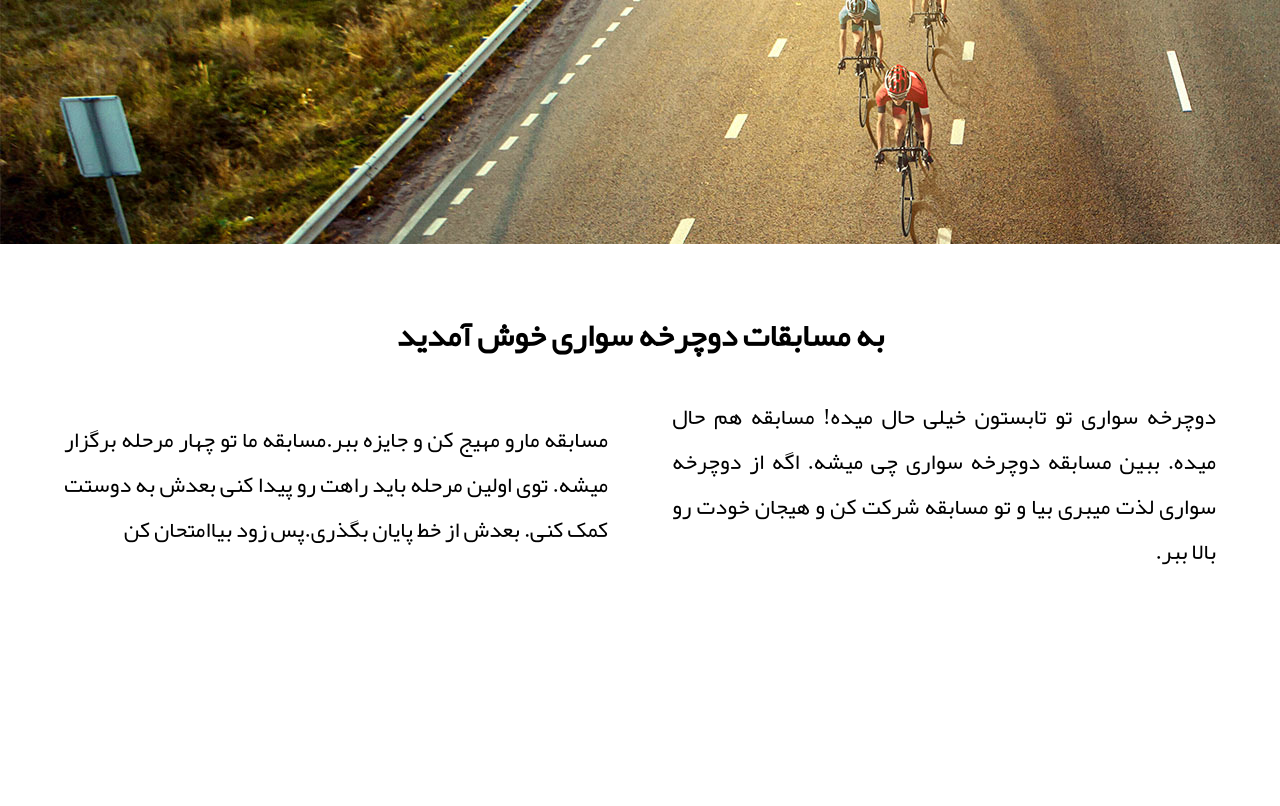
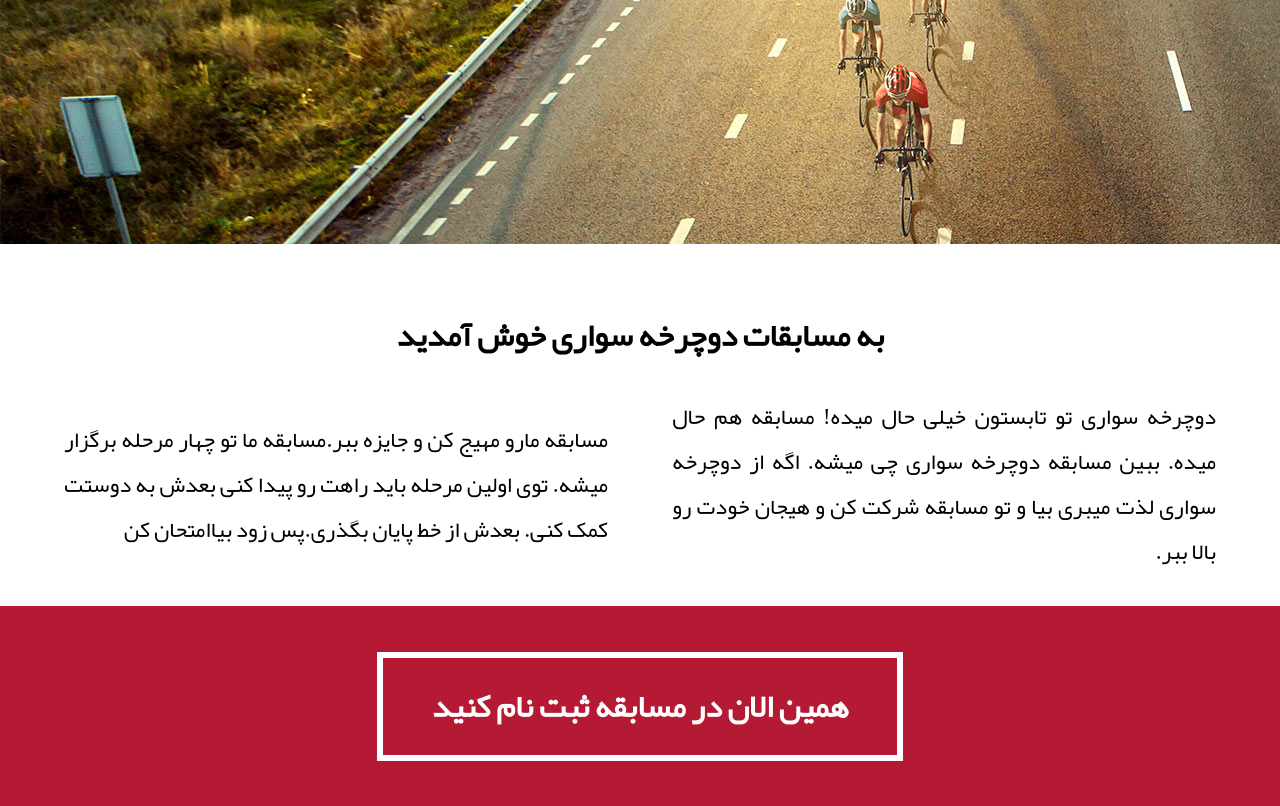
Before and after one commit to mohamadhosseinpour16/bicycle, a plain HTML site: page index.html in a window 1280 px wide. Shown: the part 580-1386 px from the top of the page. Before the commit the page ends 1186 px from the top, so only its background shows below. Drawn offline with Linux system fonts and the light colour scheme.

Commit message:
write aside tag and css features

```diff
--- a/css/style.css
+++ b/css/style.css
@@ -99,3 +99,19 @@ article {
   font-weight: 400;
   text-align: justify;
 }
+aside{
+  display: flex;
+  align-items: center;
+  justify-content: center;
+  background-color: var(--bg-aside);
+  height: 200px;
+}
+aside>button{
+  background-color: inherit;
+  border: 6px solid var(--white-color);
+  color: var(--white-color);
+  padding: 1rem 3rem;
+  font-size: 2rem;
+  cursor: pointer;
+  font-weight: 900;
+}
--- a/index.html
+++ b/index.html
@@ -39,6 +39,11 @@
                 کمک کنی. بعدش از خط پایان بگذری.پس زود بیاامتحان کن</p>
         </div>
     </article>
+    <aside>
+        <button>
+            همین الان در مسابقه ثبت نام کنید
+        </button>
+    </aside>
 
 </body>
 
```
